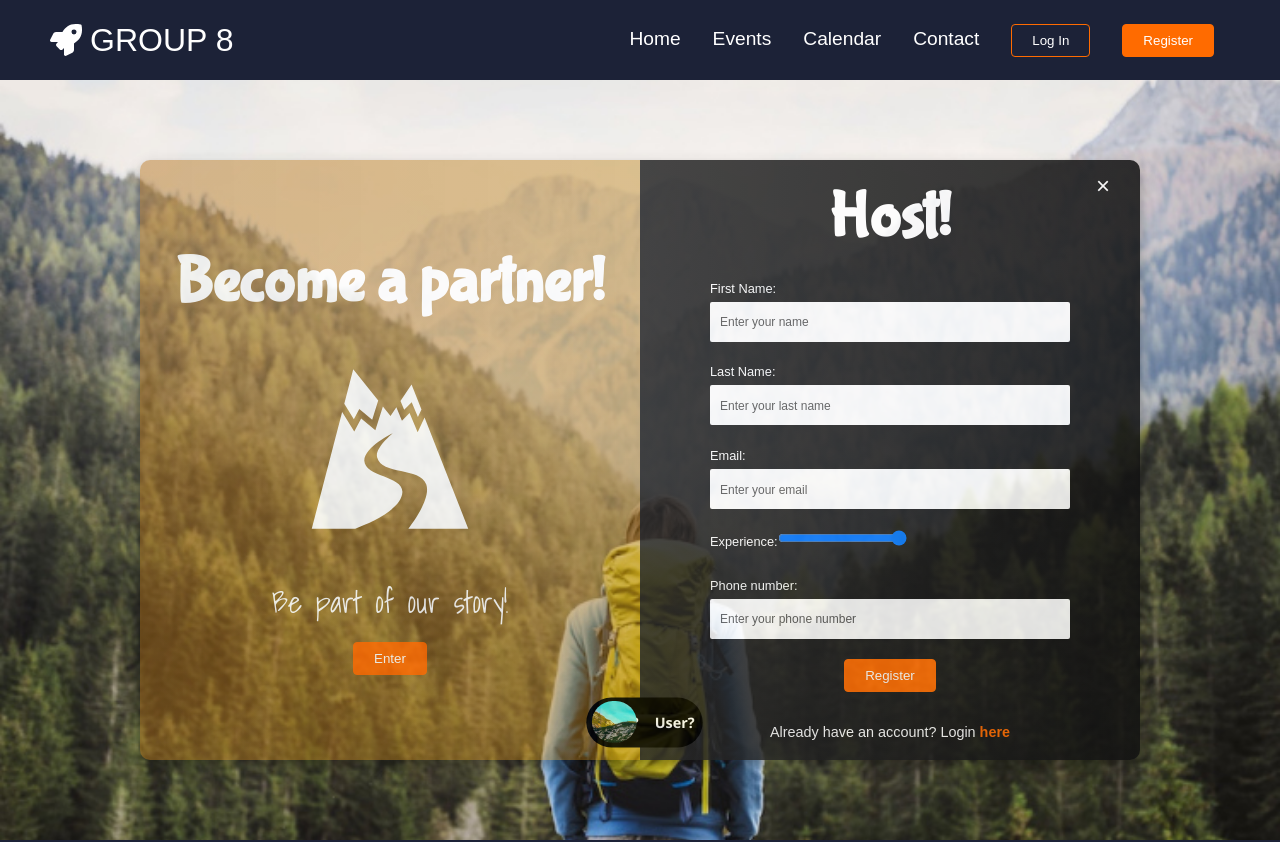
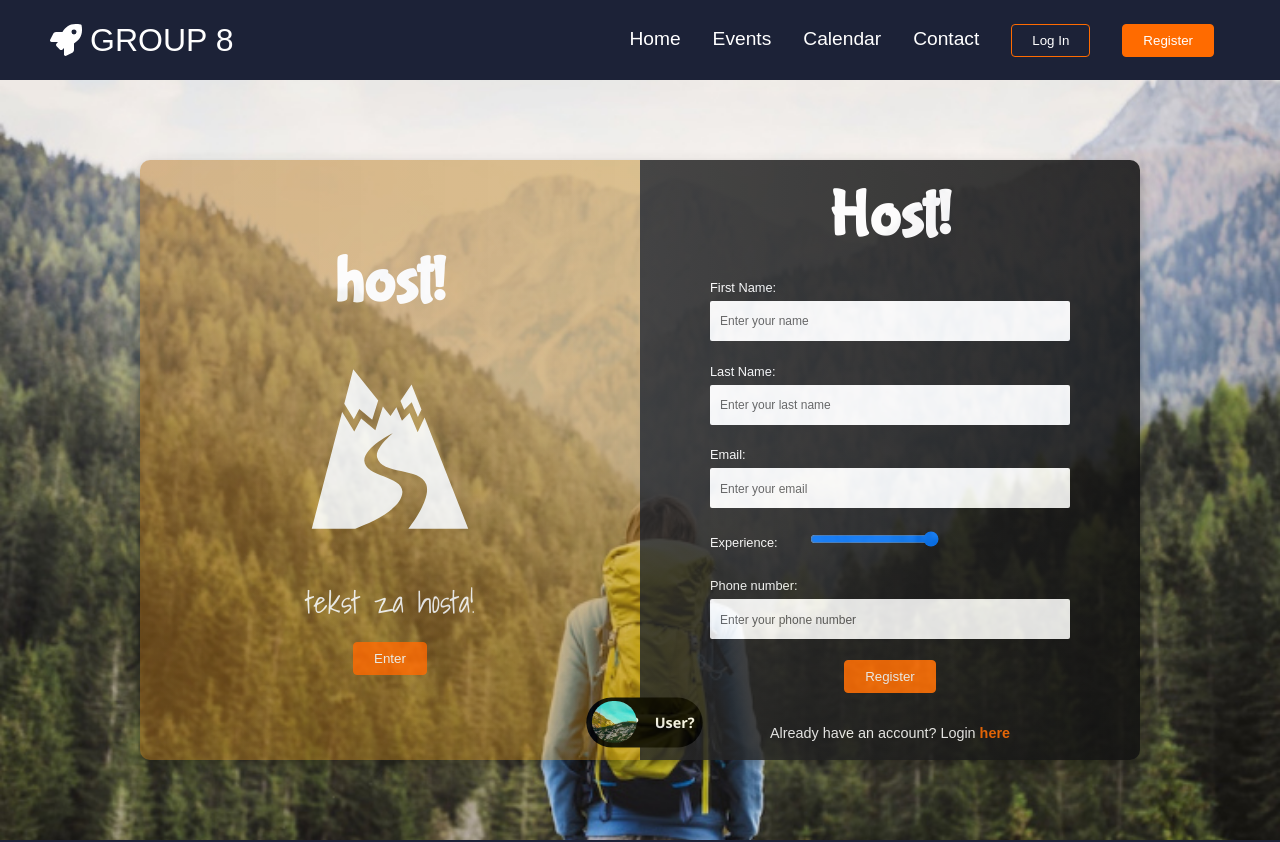
Before and after one commit to micokontic/react-final-task, a React (Create React App) app: page /register in a window 1280 px wide. Shown: the top 842 px of the page. Built offline with nearby package versions, Linux system fonts and the light colour scheme; what react-google-maps would draw is missing.

Commit message:
complete page toggle

```diff
--- a/src/components/pages/forms/registrationForm/Form.css
+++ b/src/components/pages/forms/registrationForm/Form.css
@@ -165,6 +165,12 @@
   font-weight: 600;
 }
 
+#test5 {
+  background-color: #ff6b00;
+  margin-left: 2rem;
+  margin-top: 0.1rem;
+}
+
 /*FORM TOGGLE*/
 .hideForm {
   display: none;
--- a/src/components/pages/forms/registrationForm/FormCallRegister.js
+++ b/src/components/pages/forms/registrationForm/FormCallRegister.js
@@ -1,11 +1,8 @@
 import React, { useState } from "react";
 import FormRegister from "./FormRegister";
 import FormSuccess from "./FormSuccess";
-import FormLogin from "./FormLogin";
-import { GiMountainRoad } from "react-icons/gi";
 import "./Form.css";
-import { Button } from "../../../../Button";
-import { Link } from "react-router-dom";
+
 const Form = () => {
   const [isSubmitted, setIsSubmitted] = useState(false);
 
@@ -15,25 +12,11 @@ const Form = () => {
   return (
     <>
       <div className="form-wrapper">
-        <div className="form-container">
-          <span className="close-btn">×</span>
-          <div className="form-content-left">
-            <div className="form">
-              <h1 className="joinTeamh1">Become a partner!</h1>
-              <GiMountainRoad className="mountainIcon" />
-              <p className="form-storyP">Be part of our story!</p>
-
-              <Link to="/registerHost">
-                <Button buttonStyle="btn--primary">Enter</Button>
-              </Link>
-            </div>
-          </div>
-          {!isSubmitted ? (
-            <FormRegister submitForm={submitForm} />
-          ) : (
-            <FormSuccess />
-          )}
-        </div>
+        {!isSubmitted ? (
+          <FormRegister submitForm={submitForm} />
+        ) : (
+          <FormSuccess />
+        )}
       </div>
     </>
   );
--- a/src/components/pages/forms/registrationForm/FormRegister.js
+++ b/src/components/pages/forms/registrationForm/FormRegister.js
@@ -4,6 +4,7 @@ import { Button } from "../../../../Button";
 import validate from "./validateInfo";
 import "./Form.css";
 import { Link } from "react-router-dom";
+import { GiMountainRoad } from "react-icons/gi";
 
 function FormRegister({ submitForm }) {
   const { handleChange, values, handleSubmit, errors } = useForm(
@@ -17,8 +18,34 @@ function FormRegister({ submitForm }) {
   };
 
   return (
+    <div className="form-container">
+      <div className="form-content-left">
+        <div className={hideForm ? "form" : "hideForm"}>
+          <h1 className="joinTeamh1">korisnik!</h1>
+          <GiMountainRoad className="mountainIcon" />
+          <p className="form-storyP">tekst za korisnika</p>
+
+          <Link to="/registerHost">
+            <Button buttonStyle="btn--primary">Enter</Button>
+          </Link>
+        </div>
+
+        <div className={hideForm ? "hideForm" : "form"}>
+          <h1 className="joinTeamh1">host!</h1>
+          <GiMountainRoad className="mountainIcon" />
+          <p className="form-storyP">tekst za hosta!</p>
+
+          <Link to="/registerHost">
+            <Button buttonStyle="btn--primary">Enter</Button>
+          </Link>
+        </div>
+      </div>
+
       <div className="form-content-right">
-      <form className={hideForm ? "form" : "hideForm"} onSubmit={handleSubmit}>
+        <form
+          className={hideForm ? "form" : "hideForm"}
+          onSubmit={handleSubmit}
+        >
           <h1>Join us today!</h1>
           <div className="form-inputs">
             <label htmlFor="username" className="form-label">
@@ -91,7 +118,10 @@ function FormRegister({ submitForm }) {
           </span>
         </form>
 
-      <form className={hideForm ? "hideForm" : "form"} onSubmit={handleSubmit}>
+        <form
+          className={hideForm ? "hideForm" : "form"}
+          onSubmit={handleSubmit}
+        >
           <h1>Host!</h1>
           <div className="form-inputs">
             <label htmlFor="firstName" className="form-label">
@@ -179,6 +209,7 @@ function FormRegister({ submitForm }) {
           </label>
         </div>
       </div>
+    </div>
   );
 }
 
```
Lines whose indentation alone changed are shown as unchanged.
